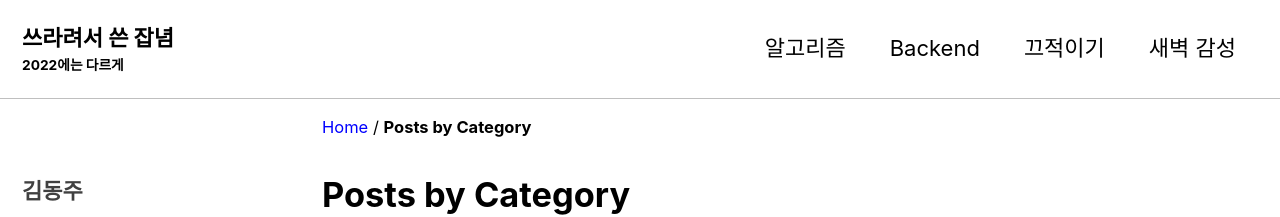
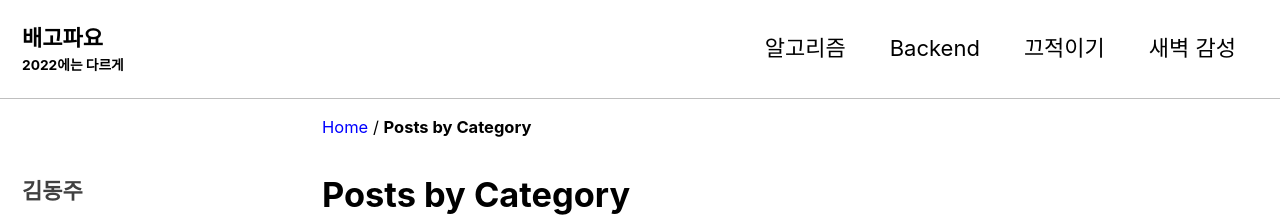
Before and after one commit to Eastcolumn/eastcolumn.github.com, a Jekyll site: the page built from minimal-mistakes-master/_pages/category-archive.md, in a window 1280 px wide. Shown: the top 217 px of the page. Built offline with Jekyll 4.4.1, drawn with Linux system fonts in a browser that asks for light colours; cached includes are drawn as plain includes.

Commit message:
modify : title

```diff
--- a/minimal-mistakes-master/_config.yml
+++ b/minimal-mistakes-master/_config.yml
@@ -16,17 +16,17 @@ minimal_mistakes_skin    : "contrast" # "air", "aqua", "contrast", "dark", "dirt
 
 # Site Settings
 locale                   : "ko-KR"
-title                    : "쓰라려서 쓴 잡념"
-title_separator          : "&#124"
+title                    : "ΑΒΡΑΞΑΣ"
+title_separator          : "-"
 subtitle                 : "2022에는 다르게"
 name                     : "김동주"
-description              : "소중한 이야기들을 담는 곳입니다."
-url                      :
+description              : "Description : It's all New with tags"
+url                      : "https://eastcolumn.github.io"
 baseurl                  :
-repository               : "eastcolumn/Eastcolumn.github.com"
+repository               : "https://github.com/eastcolumn/eastcolumn.github.io"
 teaser                   : # path of fallback teaser image, e.g. "/assets/images/500x300.png"
 logo                     : # path of logo image to display in the masthead, e.g. "/assets/images/88x88.png"
-masthead_title           :
+masthead_title           : "배고파요"
 breadcrumbs              : true
 words_per_minute         : 200
 comments:
```
